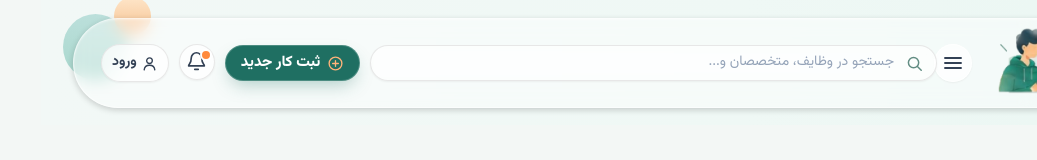
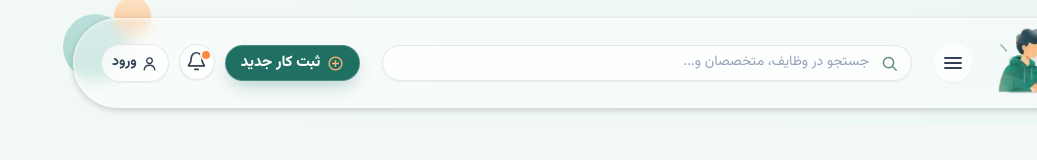
Before and after one commit to MaryamM84/VAKA-platform, a Next.js app in the folder frontend/: page / in a window 1280 px wide. Shown: the top 160 px of the page, without its empty margins (243-1280 px from the left). Built offline with nearby package versions, Linux system fonts and the light colour scheme.

Commit message:
fix: adjust tablet header navigation spacing

```diff
--- a/frontend/src/components/layout/SiteHeader.module.css
+++ b/frontend/src/components/layout/SiteHeader.module.css
@@ -921,3 +921,16 @@
     margin-top: -10px;
   }
 }
+
+/* Match hamburger and search spacing across tablet widths */
+@media (min-width: 1121px) and (max-width: 1280px) {
+  .mobileToggle {
+    margin-left: 10px;
+  }
+
+  .searchContainer {
+    margin-right: 0;
+    margin-left: 10px;
+    min-width: 0;
+  }
+}
```
